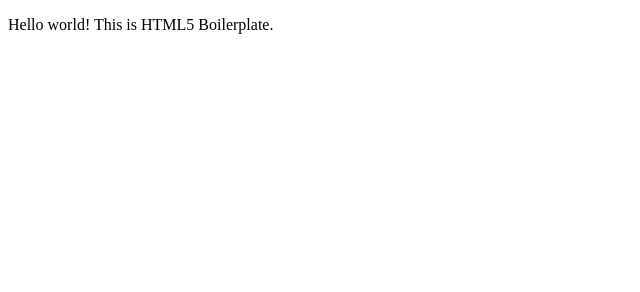
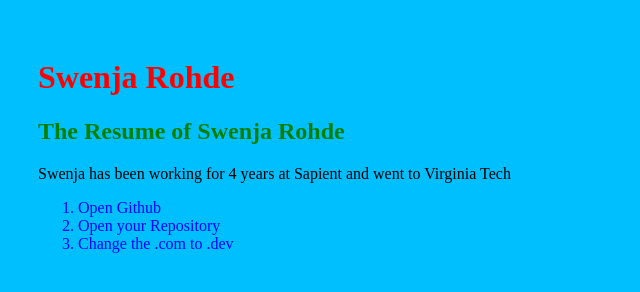
Before and after one commit to swenja15/swenja15, a plain HTML site: page index.html in a window 1280 px wide. Shown: the whole page, without its empty margins (0-640 px from the left). Drawn offline with Linux system fonts and the light colour scheme.

Commit message:
made cahnged

```diff
--- a/index.html
+++ b/index.html
@@ -1,31 +1,31 @@
 <!doctype html>
 <!-- Fill In Your Website Language -->
-<html class="no-js" lang="">
+<html class="no-js" lang="en">
 
 <head>
   <meta charset="utf-8">
-  <title><!-- Fill In Your Website Title Here --></title>
-  <meta name="description" content="">
+  <title><Swenja Rohde's PS Portfolio></title>
+  <meta name="description" content="Placeholder description for Swenja's site">
   <meta name="viewport" content="width=device-width, initial-scale=1">
 
-<!--   <meta property="og:title" content="">
-  <meta property="og:type" content="">
-  <meta property="og:url" content="">
-  <meta property="og:image" content="">
- -->
-<!--   <link rel="manifest" href="site.webmanifest">
-  <link rel="apple-touch-icon" href="icon.png"> -->
-  <!-- Place favicon.ico in the root directory -->
 
-  <link rel="stylesheet" href="/styles.css">
+
+  <link rel="stylesheet" href="styles.css">
 
   <meta name="theme-color" content="#ffffff">
 </head>
 
 <body>
+  <h1 id="title">Swenja Rohde</h1>
+  <h2>The Resume of Swenja Rohde</h2>
+  <p>Swenja has been working for 4 years at Sapient and went to Virginia Tech</p>
 
-  <!-- Add your site or application content here -->
-  <p>Hello world! This is HTML5 Boilerplate.</p>
+  <ol>
+    <li class="blue">Open Github</li>
+    <li class="blue">Open your Repository</li>
+    <li class="blue">Change the .com to .dev</li>
+  </ol>
+
 </body>
 
 </html>
--- /dev/null
+++ b/styles.css
@@ -0,0 +1,17 @@
+#title {
+    color: red;
+}
+
+.blue{
+    color: blue;
+}
+
+h2{
+    color: green;
+}
+
+body{
+    background-color: deepskyblue;
+    color: black;
+    padding: 30px;
+}
```
